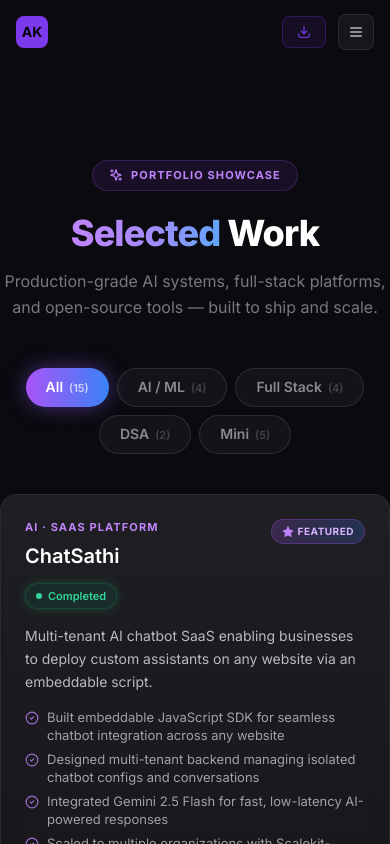
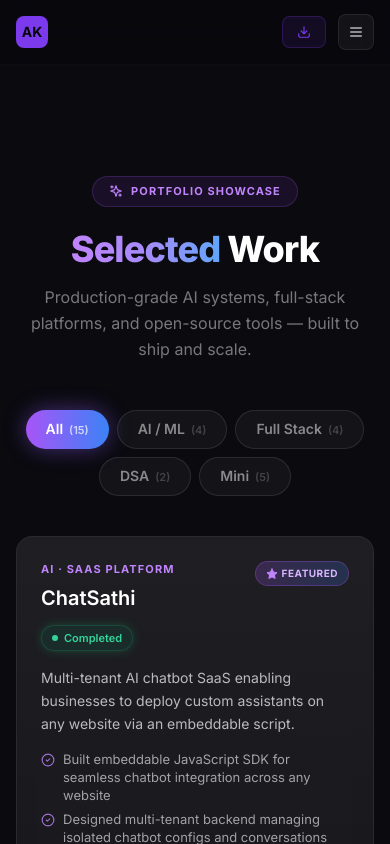
Before and after one commit to anishsingh234/Mystica.dev, a Next.js app: page /projects in a window 390 px wide. Shown: the top 844 px of the page. Built offline with nearby package versions, Linux system fonts and the light colour scheme.

Commit message:
feat: Create a new subpages layout and a responsive Navbar component.

```diff
--- a/src/app/(subpages)/layout.js
+++ b/src/app/(subpages)/layout.js
@@ -2,9 +2,11 @@
 
 export default function SubPagesLayout({ children }) {
   return (
-    <main className="flex min-h-screen flex-col items-center -z-10 bg-[#0a0a0f] pt-24">
+    <main className="flex min-h-screen flex-col items-center bg-[#0a0a0f] pt-28 mb-20 px-4">
       <Navbar />
-      {children}
+      <div className="w-full max-w-7xl">
+        {children}
+      </div>
     </main>
   );
 }
--- a/src/components/Navbar.jsx
+++ b/src/components/Navbar.jsx
@@ -40,7 +40,7 @@
       className={`fixed top-0 left-0 right-0 z-[100] transition-all duration-300 ${
         scrolled || mobileOpen
           ? "bg-[#05050A]/70 backdrop-blur-2xl border-b border-white/[0.05] shadow-[inset_0_-1px_0_rgba(255,255,255,0.02),0_8px_32px_rgba(0,0,0,0.3)]"
-          : "bg-transparent"
+          : "bg-[#05050A]/30 backdrop-blur-lg border-b border-white/[0.02]"
       }`}
     >
       <nav
```
